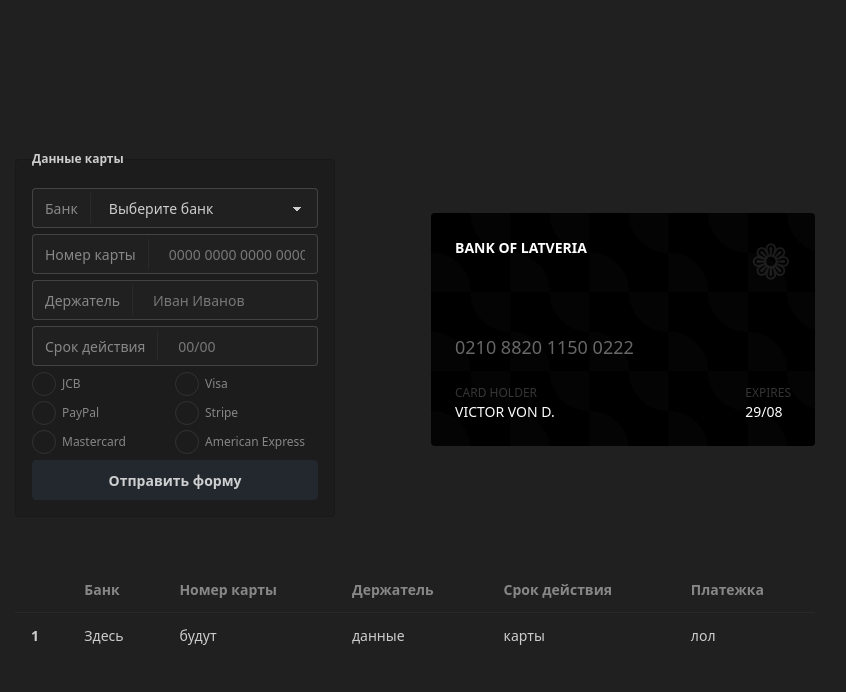
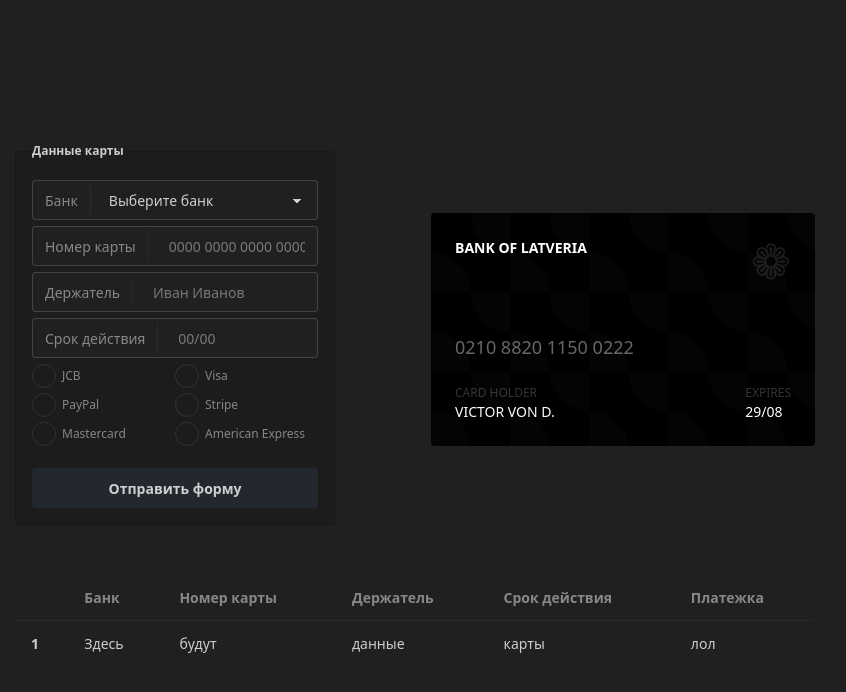
Before and after one commit to Legionidk/debet-mockup, a plain HTML site: page index.html in a window 1280 px wide. Shown: the whole page, without its empty margins (225-1071 px from the left). Drawn offline with nearby package versions, Linux system fonts and the light colour scheme.

Commit message:
lan s marginom mne bolshe nrav

```diff
--- a/index.html
+++ b/index.html
@@ -148,7 +148,7 @@
                         </label>
                     </div>
 
-                    <button class="btn btn-neutral">
+                    <button class="btn btn-neutral mt-4">
                         Отправить форму
                     </button>
                 </fieldset>
```
